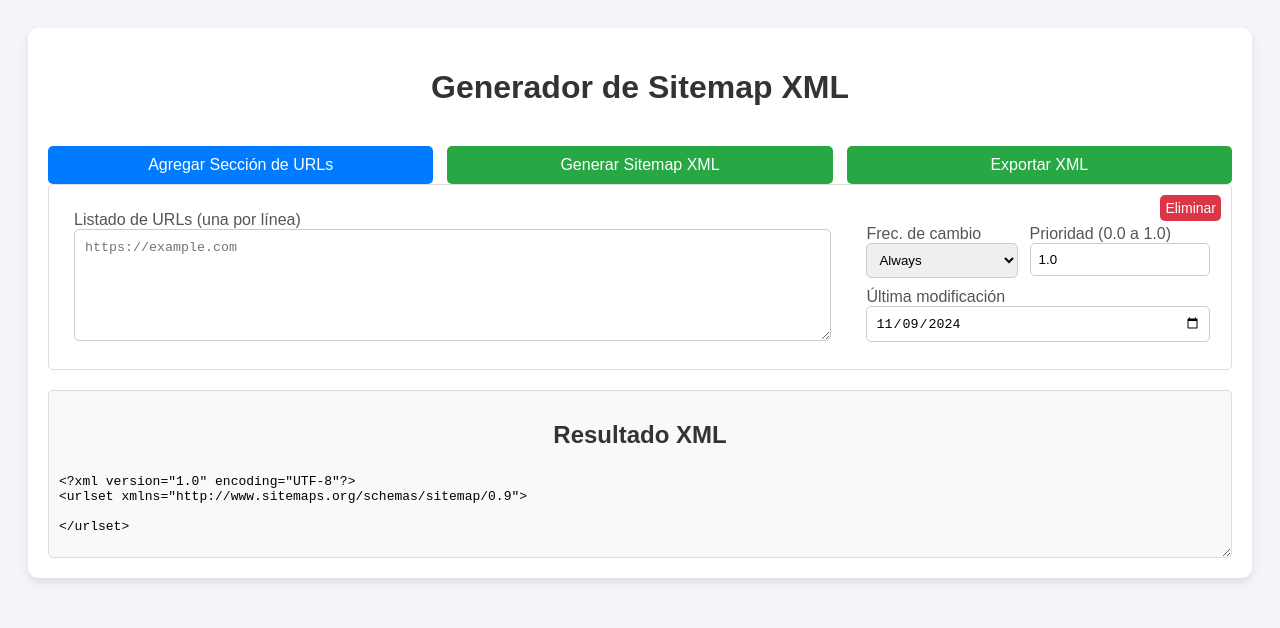
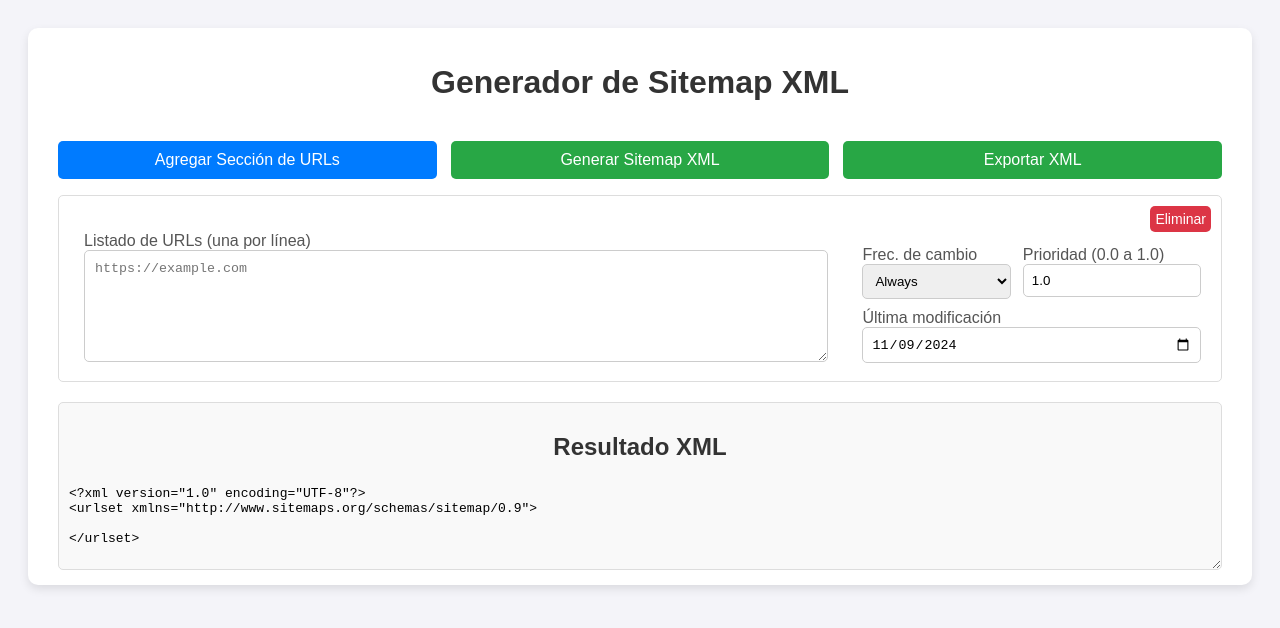
Before and after one commit to jorgeDevCod/Generador-de-sitemapXML, a plain HTML site: page index.html in a window 1280 px wide. Both pictures are taken after a click on the button "Generar Sitemap XML". Drawn offline with Linux system fonts and the light colour scheme.

Commit message:
update style v2

```diff
--- a/app.js
+++ b/app.js
@@ -1,8 +1,9 @@
 let sectionCounter = 0;
+
+const today = new Date().toISOString().slice(0, 10);
 
 function addUrlSection() {
     sectionCounter++;
-    const today = new Date().toISOString().slice(0, 10);
     const sectionDiv = document.createElement("div");
     sectionDiv.classList.add("form-section");
     sectionDiv.id = `section-${sectionCounter}`;
@@ -48,11 +49,10 @@ function isValidUrl(url) {
     return /^(https?:\/\/)/.test(url);
 }
 
-// Función para obtener la fecha y hora actual en Lima, Perú (UTC-5)
 function getCurrentTimeInLima() {
     const now = new Date();
-    now.setUTCHours(now.getUTCHours() - 5); // Ajuste para UTC-5
-    return now.toISOString().slice(0, 19) + "+00:00"; // Formato para el XML
+    now.setUTCHours(now.getUTCHours() - 5);
+    return now.toISOString().slice(0, 19) + "+00:00";
 }
 
 function generateSitemap() {
@@ -64,31 +64,22 @@ function generateSitemap() {
         const urlsText = section.querySelector(".url-input").value.trim();
         const sectionUrls = urlsText.split("\n").filter(url => url.trim() !== "");
         const changefreq = section.querySelector(".frequency-select").value;
-        let priority = parseFloat(section.querySelector(".priority-input").value);
-
-        // Establece prioridad máxima en 1.0
-        if (priority === 1) {
-            priority = 1.0;
-        }
-
-        // Obtener lastmod con la fecha seleccionada y la hora actual de Lima
+        let priority = parseFloat(section.querySelector(".priority-input").value) || 1.0;
         const lastmodDate = section.querySelector(".lastmod-input").value;
-        const lastmodTime = getCurrentTimeInLima().slice(11); // Solo hora y minutos
+        const lastmodTime = getCurrentTimeInLima().slice(11);
         const lastmod = `${lastmodDate}T${lastmodTime}`;
 
-        // Validación de URLs y Prioridad
         const invalidUrls = sectionUrls.some(url => !isValidUrl(url.trim()));
         const invalidPriority = priority > 1.0 || priority < 0.0;
 
-        // Aplicar color dependiendo de la validez
-        section.querySelector(".url-input").style.backgroundColor = invalidUrls ? "yellow" : "white";
-        section.querySelector(".priority-input").style.backgroundColor = invalidPriority ? "yellow" : "white";
+        // Establecer color según validez
+        section.querySelector(".url-input").style.backgroundColor = invalidUrls ? "#ff4040" : "white";
+        section.querySelector(".priority-input").style.backgroundColor = invalidPriority ? "#ff4040" : "white";
 
         if (invalidUrls || invalidPriority) {
             allValid = false;
         }
 
-        // Agregar las URLs a la lista si son válidas
         sectionUrls.forEach(url => {
             if (!invalidUrls && !invalidPriority) {
                 urls.push({ url: url.trim(), changefreq, priority, lastmod });
@@ -96,13 +87,12 @@ function generateSitemap() {
         });
     });
 
-    // Mostrar mensaje de error si hay URLs o prioridades inválidas
     if (!allValid) {
         alert("No se puede generar el sitemap. Por favor, corrige todas las URLs o prioridades inválidas.");
         return;
     }
 
-    // Ordenar URLs
+    // Ordenar URLs y generar XML
     urls.sort((a, b) => a.url.localeCompare(b.url));
     const xmlContent = `<?xml version="1.0" encoding="UTF-8"?>\n<urlset xmlns="http://www.sitemaps.org/schemas/sitemap/0.9">\n${urls.map(item => `
   <url>
--- a/style.css
+++ b/style.css
@@ -8,9 +8,9 @@ body {
 }
 
 .container {
-    max-width: 1240px;
+    max-width: 1200px;
     width: 100%;
-    padding: 20px;
+    padding: 15px 30px;
     background-color: #fff;
     border-radius: 10px;
     box-shadow: 0 4px 10px rgba(0, 0, 0, 0.1);
@@ -26,8 +26,8 @@ body {
     display: flex;
     align-items: flex-start;
     border: 1px solid #ddd;
-    padding: 40px 25px 10px;
-    margin-bottom: 12px;
+    padding: 50px 25px 1px;
+    margin: 16px 0 12px;
     border-radius: 5px;
     gap: 10px;
     position: relative;
@@ -35,7 +35,6 @@ body {
 
 .form-label {
     color: #555;
-    margin-bottom: 25px;
 }
 
 .url-group {
```
